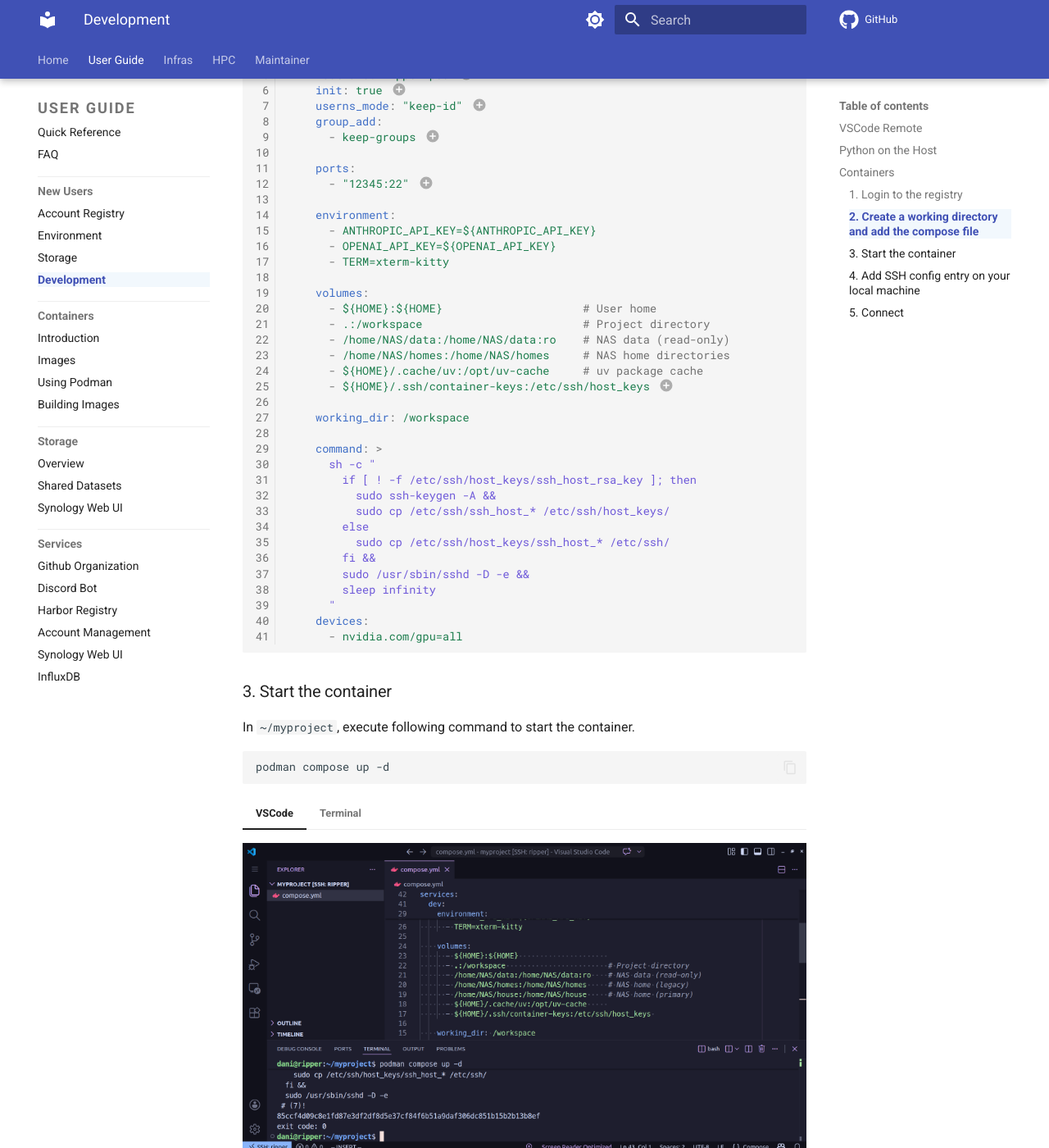
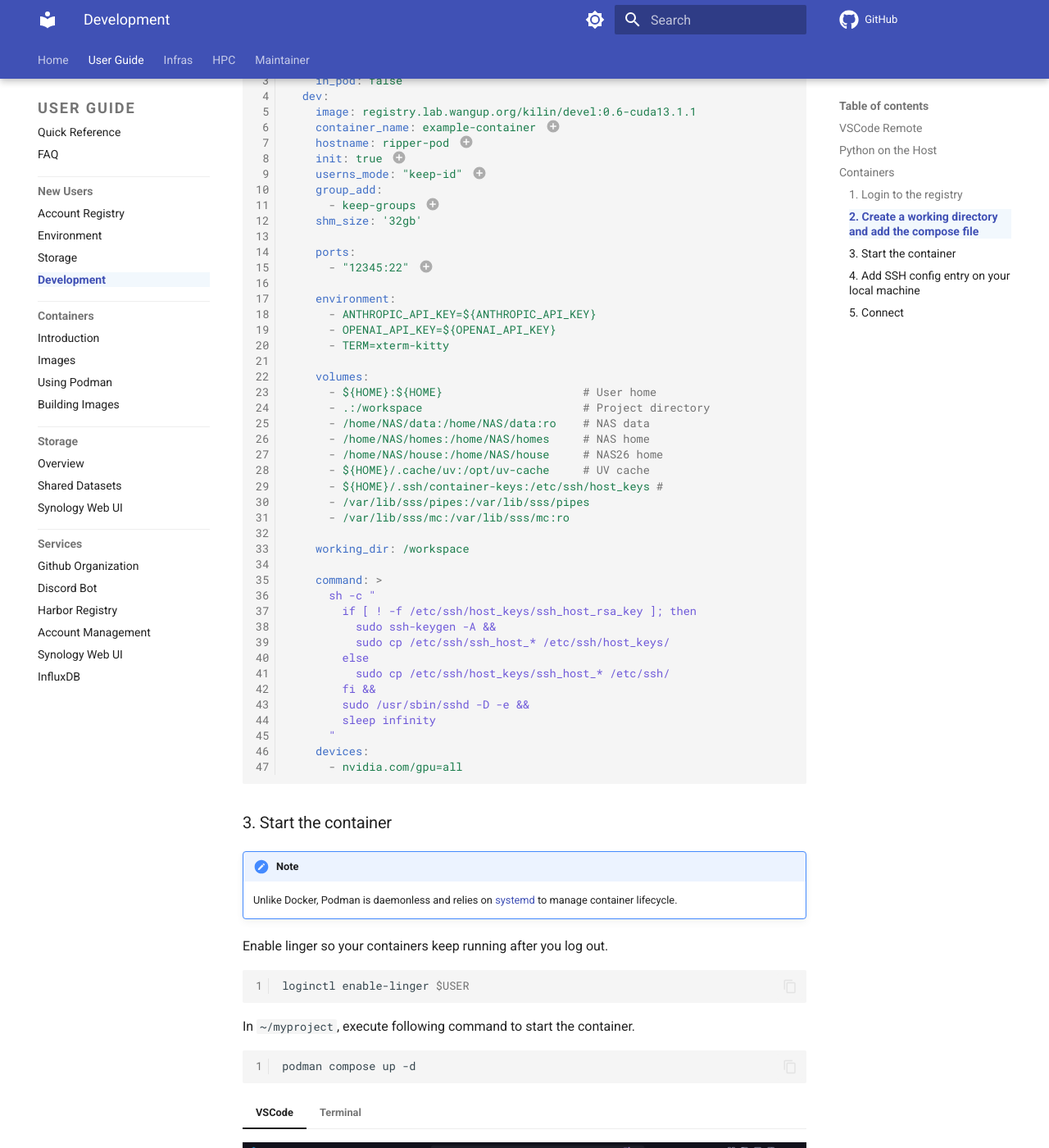
Before and after one commit to NTU-CompHydroMet-Lab/wangup-docs, an MkDocs documentation site: the page built from docs/user-guide/onboard/development.md, in a window 1280 px wide and 1400 px high, scrolled down 3534 px. Shown: the whole window at 82% size. Built offline with MkDocs 1.6.1 and Material for MkDocs 9.7.7, drawn with Linux system fonts in a browser that asks for light colours; plug-ins that fetch from the network failed and are left out; comment, search, counter and statistics services are not loaded; some of the changed text lies outside the part shown.

Commit message:
Update compose file

````diff
--- a/docs/snippets/compose-dev.md
+++ b/docs/snippets/compose-dev.md
@@ -1,5 +1,10 @@
+!!! warning "This may be outdated"
+    The compose file shown here is for reference only. For the latest version and a ready-to-copy file, see the [containerfiles](https://github.com/NTU-CompHydroMet-Lab/containerfiles) repository.
+
 ```yaml linenums="1" title="compose.yml"
 services:
+  x-podman:
+    in_pod: false
   dev:
     image: registry.lab.wangup.org/kilin/devel:0.6-cuda13.1.1
     container_name: example-container # (1)!
@@ -8,6 +13,7 @@ services:
     userns_mode: "keep-id" # (4)!
     group_add:
       - keep-groups # (5)!
+    shm_size: '32gb'
 
     ports:
       - "12345:22" # (6)!
@@ -20,10 +26,13 @@ services:
     volumes:
       - ${HOME}:${HOME}                     # User home
       - .:/workspace                        # Project directory
-      - /home/NAS/data:/home/NAS/data:ro    # NAS data (read-only)
-      - /home/NAS/homes:/home/NAS/homes     # NAS home directories
-      - ${HOME}/.cache/uv:/opt/uv-cache     # uv package cache
-      - ${HOME}/.ssh/container-keys:/etc/ssh/host_keys # (7)!
+      - /home/NAS/data:/home/NAS/data:ro    # NAS data
+      - /home/NAS/homes:/home/NAS/homes     # NAS home
+      - /home/NAS/house:/home/NAS/house     # NAS26 home
+      - ${HOME}/.cache/uv:/opt/uv-cache     # UV cache
+      - ${HOME}/.ssh/container-keys:/etc/ssh/host_keys #
+      - /var/lib/sss/pipes:/var/lib/sss/pipes
+      - /var/lib/sss/mc:/var/lib/sss/mc:ro
 
     working_dir: /workspace
 
@@ -45,7 +54,7 @@ services:
 1. Must be unique among your containers on this machine. Use something descriptive: `yourname-dev`.
 2. The name the container calls itself in the terminal prompt. Change this to anything you like — e.g. `myserver-pod`.
 3. Runs a minimal init process as PID 1 so signal handling and zombie reaping work correctly.
-4. The container process runs as your UID instead of root, so files you create in mounted volumes are owned by you.
+4. Maps container UID to your host UID. Required for NFS mounts — without this, the container runs as a subUID the NFS server doesn't recognize, and access to your files is denied.
 5. Preserves supplementary groups (e.g. `video`, `render`) that give your user GPU access on the host.
 6. Maps host port `12345` to container port `22` (sshd). Pick any unused port in `10000–65535`. Verify it's free before starting: `ss -tlnp | grep :12345`.
 7. Persists SSH host keys to your home directory so they survive container restarts. Without this, SSH clients show "REMOTE HOST IDENTIFICATION HAS CHANGED" after every `compose down && compose up`.
--- a/docs/user-guide/containers/lab-images.md
+++ b/docs/user-guide/containers/lab-images.md
@@ -41,7 +41,7 @@ CUDA and framework inclusions.
 | [`python`](https://hub.docker.com/_/python) | Docker Hub | Python only, no system bloat; good for pure Python work |
 | [`mcr.microsoft.com/devcontainers/universal`](https://mcr.microsoft.com/en-us/artifact/mar/devcontainers/universal/about) | MCR | Microsoft's dev container with many languages pre-installed |
 
-!!! info
+!!! note
     For research and development on lab servers, the [lab images](#lab-images) are pre-built on the NVIDIA CUDA base and ready to use without any configuration.
 
 ### Service Images
--- a/docs/user-guide/containers/use-podman.md
+++ b/docs/user-guide/containers/use-podman.md
@@ -21,7 +21,7 @@ podman login registry.lab.wangup.org   # lab registry
 podman login nvcr.io                   # NVIDIA NGC
 ```
 
-!!! info
+!!! note
     The `Username` and `Password` is the same as server account
 
 ![harbor login](harbor-login.png)
--- a/docs/user-guide/onboard/development.md
+++ b/docs/user-guide/onboard/development.md
@@ -90,24 +90,32 @@ descriptive, e.g. `yourname-dev`.
 other container on the machine. Pick any unused port in the `10000–65535` range.
 
 !!! note "Check before you pick"
-    Verify the port is free:
+    1. Verify the port is free:
     ```bash
     ss -tlnp | grep :<port>
     ```
-    Check your existing container names:
+    If this command output nothing. The port is free.
+
+    2. Check your existing container names:
     ```bash
     podman ps -a
     ```
 
-!!! warning "This may be outdated"
-    The compose file shown here is for reference only. For the latest version and a ready-to-copy file, see the [containerfiles](https://github.com/NTU-CompHydroMet-Lab/containerfiles) repository.
-
 --8<-- "snippets/compose-dev.md"
 ### 3. Start the container
 
+!!! note
+    Unlike Docker, Podman is daemonless and relies on [systemd](https://docs.oracle.com/en/learn/ol-podman-lingering/index.html) to manage container lifecycle.
+
+Enable linger so your containers keep running after you log out.
+
+```bash linenums="1"
+loginctl enable-linger $USER
+```
+
 In `~/myproject`, execute following command to start the container.
 
-```bash
+```bash linenums="1"
 podman compose up -d
 ```
 
````
Also changed, not shown: other parts of docs/user-guide/containers/lab-images.md (+0 -3 lines), docs/user-guide/onboard/account.md (+3 -0 lines), docs/user-guide/quick-reference.md (+2 -2 lines).
